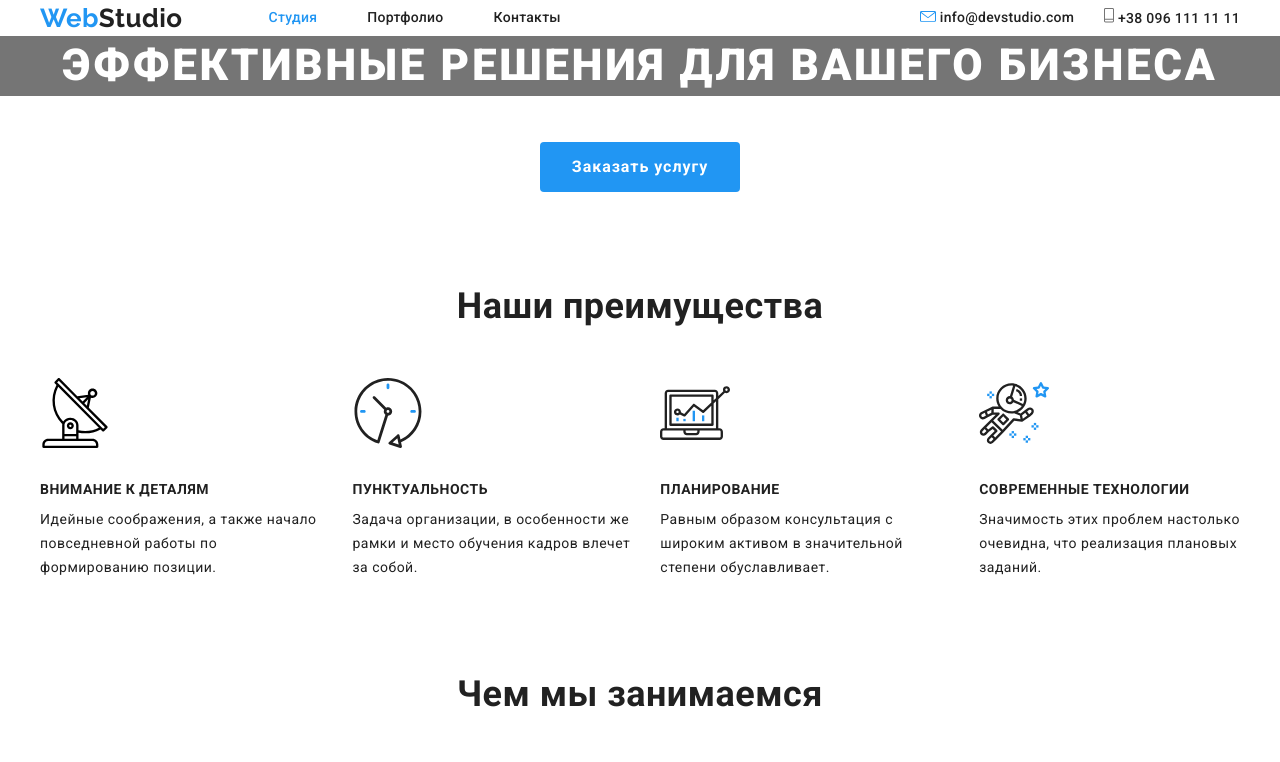
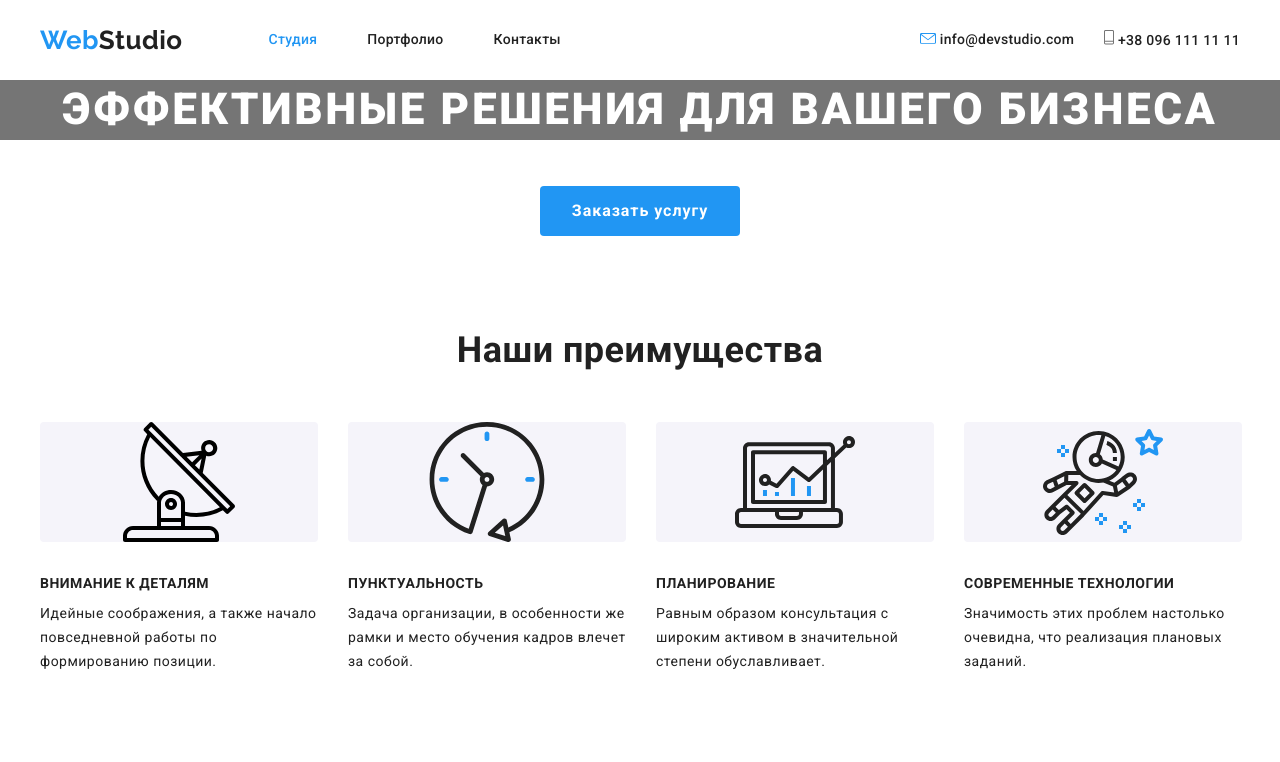
Before and after one commit to karine-morozova/goit-markup-hw-03, a plain HTML site: page index.html in a window 1280 px wide. Shown: the top 762 px of the page. Drawn offline with nearby package versions, Linux system fonts and the light colour scheme.

Commit message:
Изменена высота header и внесены правки в features

```diff
--- a/css/styles.css
+++ b/css/styles.css
@@ -3,7 +3,9 @@
     --primary-title-color: #212121;
     --primary-text-color: color: #757575;
     --accent-color: #2196F3;
-    --primary-white-color: #ffffff
+    --primary-white-color: #ffffff;
+    --secondary-bg-color: #F5F4FA;
+
 }
 body {
     margin: 0;
@@ -43,6 +45,7 @@ body {
 .main-nav {
     display: flex;
     align-items: center;
+    height: 80px;
 
 }
 
@@ -159,6 +162,16 @@ text-decoration: none;
 }
 .feature-item:last-child {
     margin-right: 0;
+}
+.feature-icon {
+    width: 278px;
+height: 120px;
+
+border-radius: 4px;
+    background-color: var(--secondary-bg-color);
+}
+.feature-icon:hover, .feature-icon:focus {
+    background-color: var(--accent-color);
 }
 
 .section-title {
--- a/index.html
+++ b/index.html
@@ -70,6 +70,7 @@
                 width="70"
                 height="70"
                 alt="Антенна"
+                class="feature-icon"
               />
               <h3 class="features-title">Внимание к деталям</h3>
               <p class="features-text">
@@ -78,7 +79,13 @@
               </p>
             </li>
             <li class="feature-item">
-              <img src="./images/clock.svg" width="70" height="70" alt="Часы" />
+              <img
+                src="./images/clock.svg"
+                width="70"
+                height="70"
+                alt="Часы"
+                class="feature-icon"
+              />
               <h3 class="features-title">Пунктуальность</h3>
               <p class="features-text">
                 Задача организации, в особенности же рамки и место обучения
@@ -91,6 +98,7 @@
                 width="70"
                 height="70"
                 alt="Компьютер"
+                class="feature-icon"
               />
               <h3 class="features-title">Планирование</h3>
               <p class="features-text">
@@ -104,6 +112,7 @@
                 width="70"
                 height="70"
                 alt="Человек"
+                class="feature-icon"
               />
               <h3 class="features-title">Современные технологии</h3>
               <p class="features-text">
```
